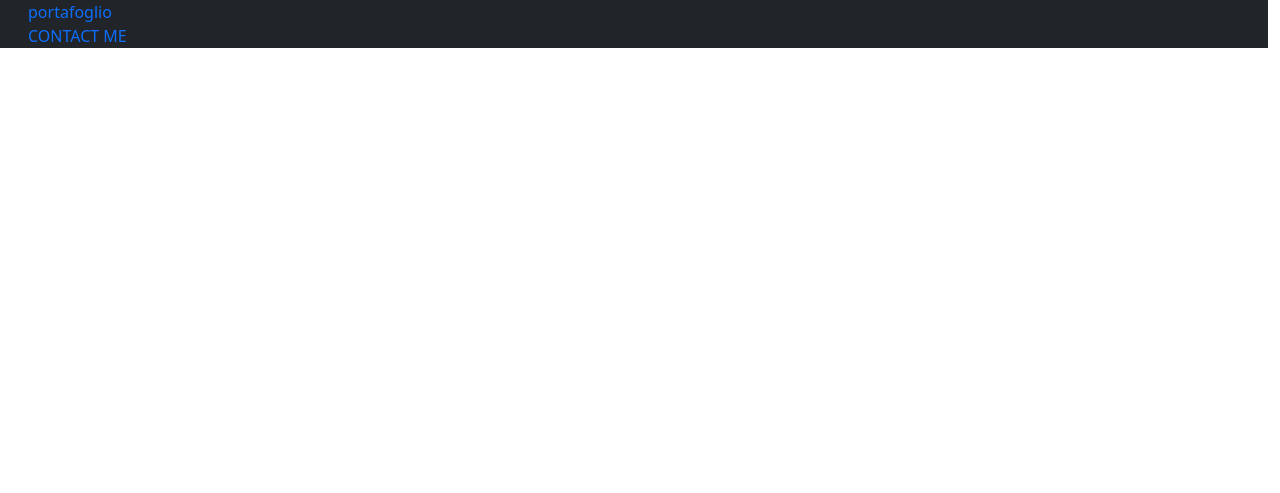
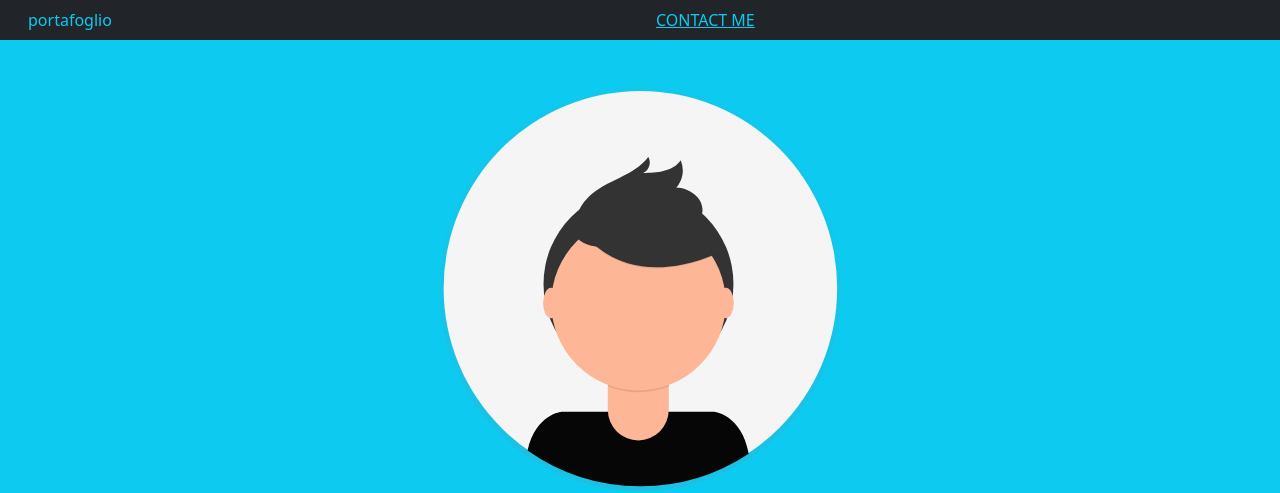
Before and after one commit to omarebid1/bootstrap-html-freelancer, a plain HTML site: page index.html in a window 1280 px wide. Shown: the top 493 px of the page. Drawn offline with nearby package versions, Linux system fonts and the light colour scheme.

Commit message:
primo row fatto

```diff
--- a/index.html
+++ b/index.html
@@ -14,25 +14,42 @@
 
 <body>
 
-    <header class="row container-fluid bg-dark">
+    <header class="row container-fluid bg-dark py-2 m-0">
 
-        <div class="col-6 mx-3">
-            <a href="#" class="text-decoration-none "> portafoglio </a>
+        <div class="col-6 px-3">
+            <a href="#" class="text-decoration-none text-info"> portafoglio </a>
         </div>
 
-        <div class="col-6 mx-3">
-            <a href="#" class="text-decoration-none "> CONTACT ME </a>
+        <div class="col-6 px-3">
+            <a href="#" class="text-info"> CONTACT ME </a>
         </div>
 
     </header>
 
-    <div class="container">
+    <div class="container-fluid">
 
+        <div class="row bg-info py-5">
+
+            <div class="col-4">
+
+            </div>
+
+            <div class="col-4 ">
+                <img src="./img/undraw_profile_pic_ic5t.svg" class="img-fluid" alt="">
+                <h2 class="font-monospace text-center py-2 m-0" >Omar Ebid</h2>
+                <h6 class="text-center m-0"><small>JAVA DEVELOPER</small></h6>
+            </div>
+
+            <div class="col-4">
+
+            </div>
+
+        </div>
 
 
     </div>
 
-    <footer>
+    <footer class="container">
 
 
 
```
